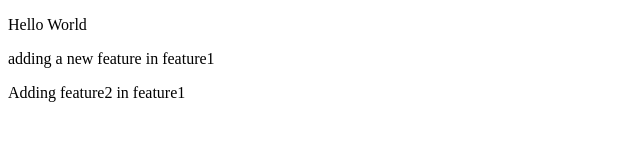
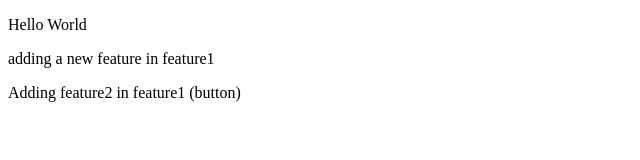
Before and after one commit to shimonhasan/Localrepo, a plain HTML site: page index.html in a window 1280 px wide. Shown: the full height of the page, 0-640 px from the left. Drawn offline with Linux system fonts and the light colour scheme.

```diff
--- a/index.html
+++ b/index.html
@@ -8,6 +8,6 @@
   <body>
     <p>Hello World</p>
     <p>adding a new feature in feature1</p>
-    <p>Adding feature2 in feature1</p>
+    <p>Adding feature2 in feature1 (button)</p>
   </body>
 </html>
```
